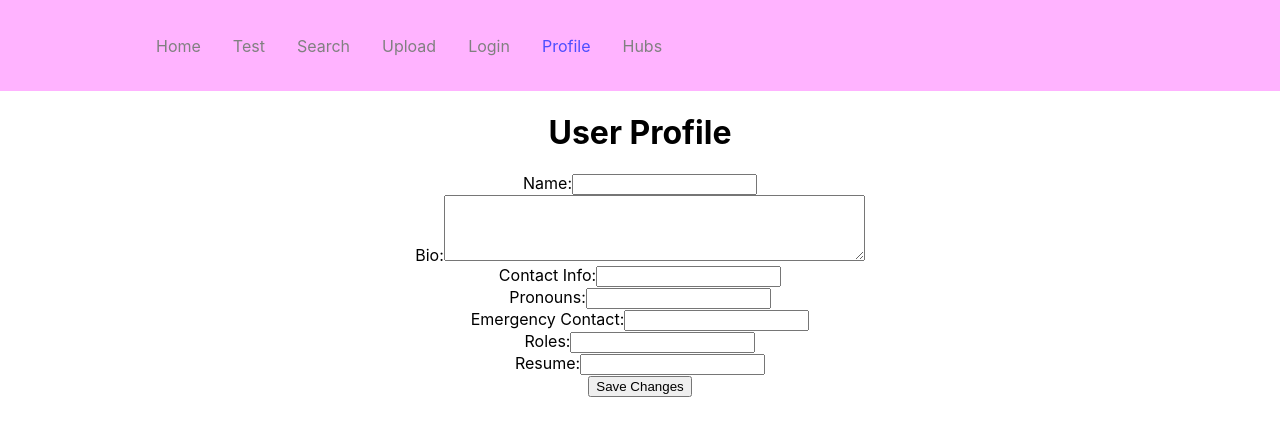
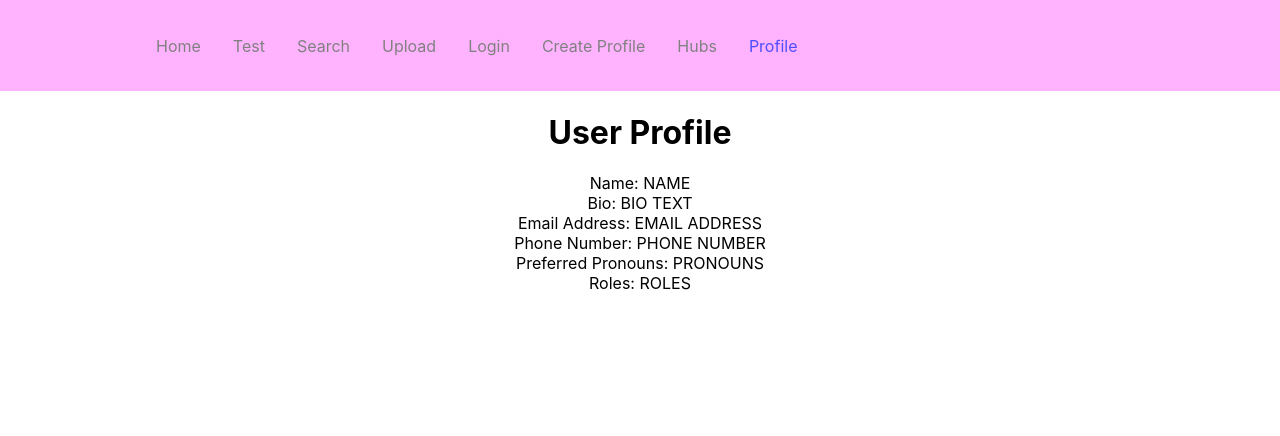
Before and after one commit to Bmfioresi/stage-managers-book, a React (Create React App) app in the folder client/: page /profile in a window 1280 px wide. Shown: the top 436 px of the page. Built offline with nearby package versions, Linux system fonts and the light colour scheme.

Commit message:
Simple access to profile database

```diff
--- a/client/src/App.js
+++ b/client/src/App.js
@@ -12,8 +12,9 @@ import Test from "./pages/test";
 import Search from "./pages/search";
 import Upload from "./pages/upload";
 import Authenticate from './pages/authenticate.js'
-import Profile from './pages/profileTest.js'
+import ProfileForm from './pages/profileForm.js'
 import Hubs from './pages/hubs.js'
+import Profile from './pages/profile.js'
 
 function App() {
   return (
@@ -26,8 +27,9 @@ function App() {
           <Route path="/search" element={<Search />} />
           <Route path="/upload" element={<Upload />} />
           <Route path="/login" element={<Authenticate />} />
+          <Route path="/createProfile" element={<ProfileForm />} />
+          <Route path="/hubs" element={<Hubs />} />
           <Route path="/profile" element={<Profile />} />
-          <Route path="/hubs" element={<Hubs />} />
         </Routes>
       </Router>
     </div>
--- a/client/src/components/Navbar/index.js
+++ b/client/src/components/Navbar/index.js
@@ -13,8 +13,9 @@ const NavBar = () => {
                     <NavLink to="/search">Search</NavLink>
                     <NavLink to="/upload">Upload</NavLink>
                     <NavLink to="/login">Login</NavLink>
+                    <NavLink to="/createProfile">Create Profile</NavLink>
+                    <NavLink to="/hubs">Hubs</NavLink>
                     <NavLink to="/profile">Profile</NavLink>
-                    <NavLink to="/hubs">Hubs</NavLink>
                 </NavMenu>
             </Nav>
         </>
--- a/client/src/pages/authenticate.js
+++ b/client/src/pages/authenticate.js
@@ -1,10 +1,19 @@
 import React, { useState, useEffect } from "react";
 import ReactDOM from "react-dom/client";
+import { useNavigate } from "react-router-dom";
 import axios from 'axios';
 
 function Authenticate() {
 
-    const [userId, setUserId] = useState("Not Logged In");
+    const [userId, setUserId] = useState("-2");
+    const navigate = useNavigate();
+
+    const [name, setName] = useState("NAME");
+    const [bio, setBio] = useState("BIO TEXT");
+    const [email, setEmail] = useState("EMAIL ADDRESS");
+    const [phoneNumber, setPhoneNumber] = useState("PHONE NUMBER");
+    const [pronouns, setPronouns] = useState("PRONOUNS");
+    const [roles, setRoles] = useState("ROLES");
 
     const [formData, setFormData] = useState({
         email: "",
@@ -27,8 +36,20 @@ function Authenticate() {
             console.log("RESPONSE")
             console.log(response);
             console.log(response.data);
-            setUserId(response.data.uid); // Updating userID
+            // setUserId(response.data.uid); // Updating userID
             console.log(userId);
+
+            // Updating data
+            setUserId(response.data.uid);
+            setName(response.data.name);
+            setBio(response.data.bio);
+            setEmail(response.data.email_address);
+            setPhoneNumber(response.data.phone_number);
+            setPronouns(response.data.pronouns);
+            setRoles(response.data.roles);
+
+            console.log("LOCAL STORAGE")
+            // console.log(JSON.parse(localStorage.getItem("uid")))
         });
 
         console.log("SUBMIT")
@@ -37,6 +58,33 @@ function Authenticate() {
     const dummyFunc = (event) => {
       event.preventDefault();
       console.log("DUMMY FUNC")
+    }
+
+    if (userId != "-2") {
+        return (
+            <div>
+                <h1>User Profile</h1>
+
+                <label htmlFor="name">Name: </label>
+                <span>{name}</span> <br />
+
+                <label htmlFor="bio">Bio: </label>
+                <span>{bio}</span> <br />
+
+                <label htmlFor="email">Email Address: </label>
+                <span>{email}</span> <br />
+
+                <label htmlFor="phoneNumber">Phone Number: </label>
+                <span>{phoneNumber}</span> <br />
+
+                <label htmlFor="pronouns">Preferred Pronouns: </label>
+                <span>{pronouns}</span> <br />
+
+                <label htmlFor="roles">Roles: </label>
+                <span>{roles}</span> <br />
+
+            </div>
+        );
     }
 
     return (
--- /dev/null
+++ b/client/src/pages/profile.js
@@ -0,0 +1,43 @@
+import React, { useState } from 'react';
+import ReactDOM from "react-dom/client";
+import axios from 'axios';
+// import './profile-style.css';
+
+const Profile = () => {
+
+    const [name, setName] = useState("NAME");
+    const [bio, setBio] = useState("BIO TEXT");
+    const [email, setEmail] = useState("EMAIL ADDRESS");
+    const [phoneNumber, setPhoneNumber] = useState("PHONE NUMBER");
+    const [pronouns, setPronouns] = useState("PRONOUNS");
+    const [roles, setRoles] = useState("ROLES");
+
+
+    return (
+        <div>
+            <h1>User Profile</h1>
+            <body>
+                <label htmlFor="name">Name: </label>
+                <span>{name}</span> <br />
+
+                <label htmlFor="bio">Bio: </label>
+                <span>{bio}</span> <br />
+
+                <label htmlFor="email">Email Address: </label>
+                <span>{email}</span> <br />
+
+                <label htmlFor="phoneNumber">Phone Number: </label>
+                <span>{phoneNumber}</span> <br />
+
+                <label htmlFor="pronouns">Preferred Pronouns: </label>
+                <span>{pronouns}</span> <br />
+
+                <label htmlFor="roles">Roles: </label>
+                <span>{roles}</span> <br />
+
+            </body>
+        </div>
+    );
+};
+
+export default Profile;
--- /dev/null
+++ b/client/src/pages/profileForm.js
@@ -0,0 +1,59 @@
+import React, { useState } from 'react';
+// import './profile-style.css';
+
+const ProfileForm = () => {
+    const [formData, setFormData] = useState({
+        name: '',
+        bio: '',
+        contact_info: '',
+        pronouns: '',
+        emergency_contact: '',
+        roles: '',
+        resume: ''
+    });
+
+    const handleChange = (e) => {
+        setFormData({
+            ...formData,
+            [e.target.name]: e.target.value
+        });
+    };
+
+    const handleSubmit = (e) => {
+        e.preventDefault();
+        // Add code to handle form submission (e.g., save data to MongoDB)
+        console.log(formData); // For demonstration purposes
+    };
+
+    return (
+        <div>
+            <h1>User Profile</h1>
+            <form onSubmit={handleSubmit}>
+                <label htmlFor="name">Name:</label>
+                <input type="text" id="name" name="name" value={formData.name} onChange={handleChange} /><br />
+
+                <label htmlFor="bio">Bio:</label>
+                <textarea id="bio" name="bio" rows="4" cols="50" value={formData.bio} onChange={handleChange}></textarea><br />
+
+                <label htmlFor="contact_info">Contact Info:</label>
+                <input type="text" id="contact_info" name="contact_info" value={formData.contact_info} onChange={handleChange} /><br />
+
+                <label htmlFor="pronouns">Pronouns:</label>
+                <input type="text" id="pronouns" name="pronouns" value={formData.pronouns} onChange={handleChange} /><br />
+
+                <label htmlFor="emergency_contact">Emergency Contact:</label>
+                <input type="text" id="emergency_contact" name="emergency_contact" value={formData.emergency_contact} onChange={handleChange} /><br />
+
+                <label htmlFor="roles">Roles:</label>
+                <input type="text" id="roles" name="roles" value={formData.roles} onChange={handleChange} /><br />
+
+                <label htmlFor="resume">Resume:</label>
+                <input type="text" id="resume" name="resume" value={formData.resume} onChange={handleChange} /><br />
+
+                <button type="submit">Save Changes</button>
+            </form>
+        </div>
+    );
+};
+
+export default ProfileForm;
```
Also changed, not shown: 2 other files (tests, documents, lock files or other folders).
